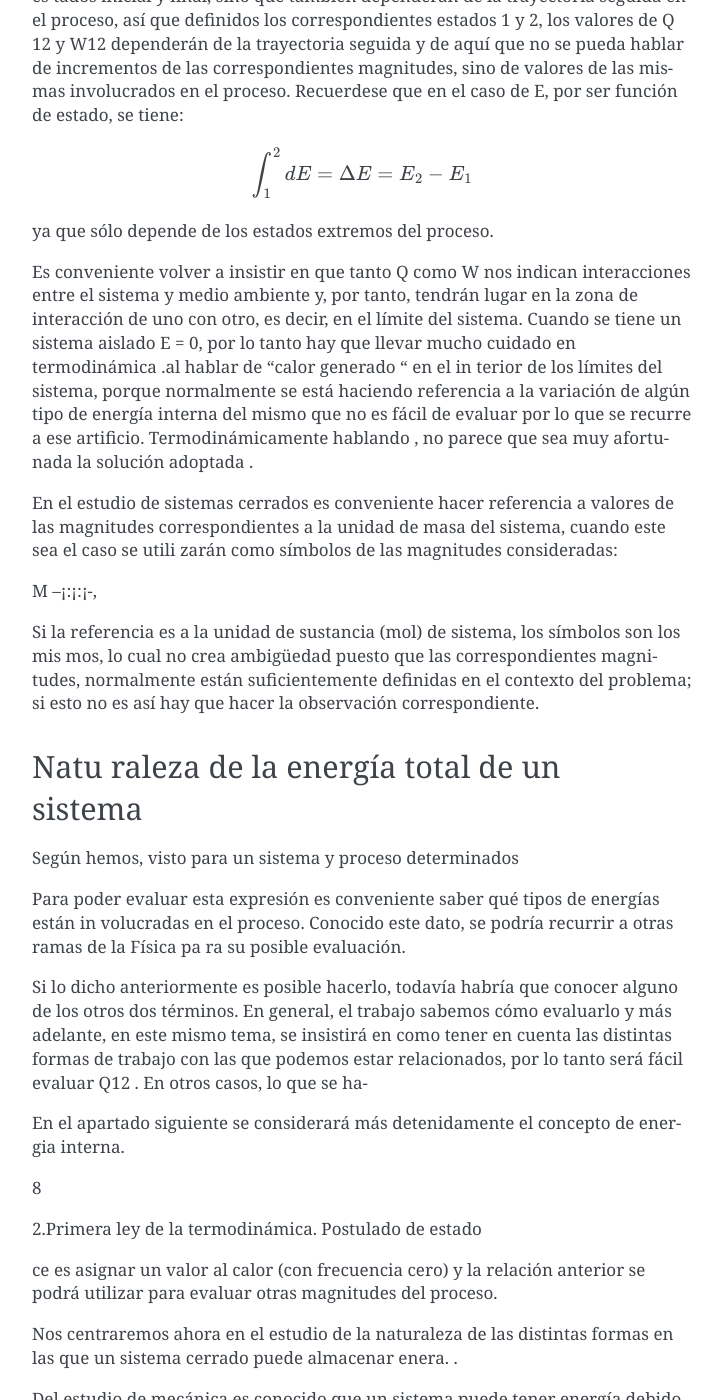
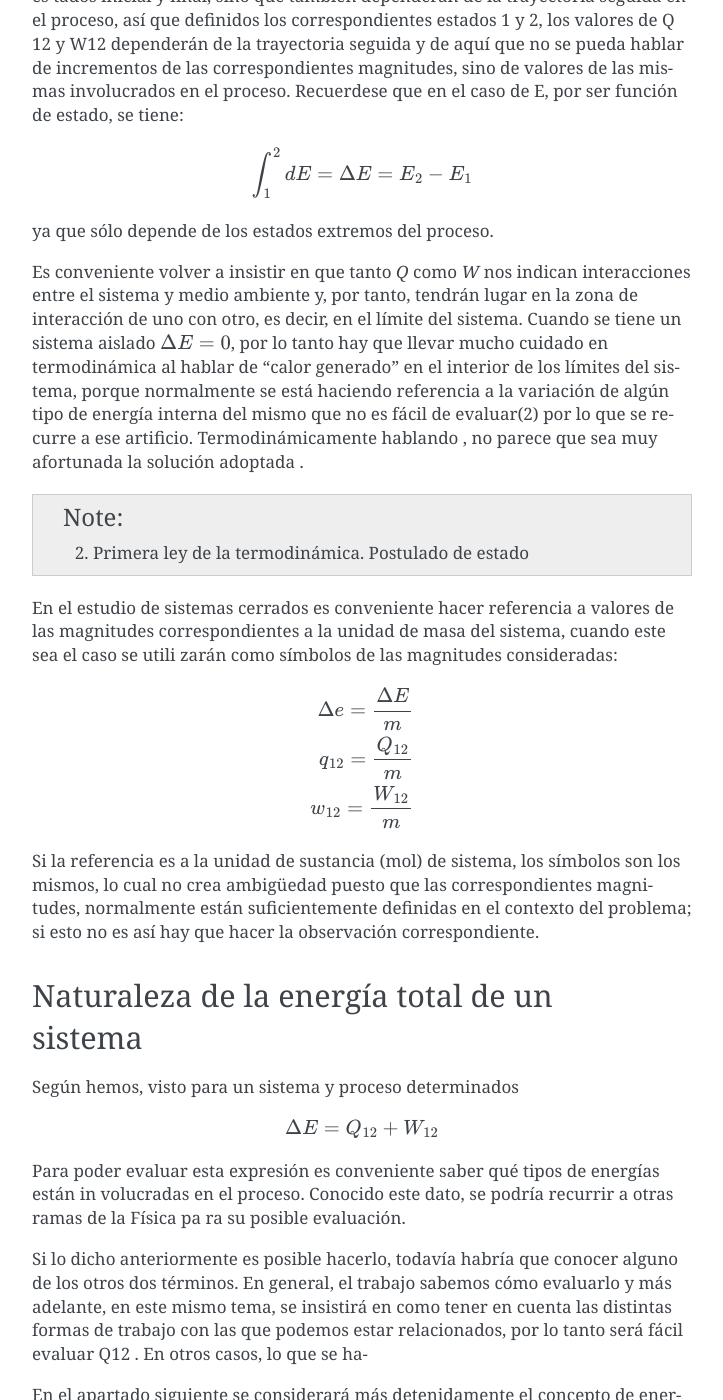
Before and after one commit to mantielero/termodinamica, a Sphinx documentation site: the page built from source/primer_principio_primer_principio.rst, in a window 1280 px wide and 1400 px high, scrolled down 4234 px. Shown: the whole window, without its empty margins (388-1111 px from the left). Built offline with Sphinx 7.4.7, drawn with Linux system fonts in a browser that asks for light colours; pages that are not in the unit, such as notebooks, are missing from menus; some of the changed text lies outside the part shown.

Commit message:
Update primer_principio_primer_principio.rst

```diff
--- a/source/primer_principio_primer_principio.rst
+++ b/source/primer_principio_primer_principio.rst
@@ -130,20 +130,31 @@
 
 ya que sólo depende de los estados extremos del proceso.
 
-Es conveniente volver a insistir en que tanto Q como W nos indican interacciones entre el sistema y medio ambiente y, por tanto, tendrán lugar en la zona de interacción de uno con otro, es decir, en el límite del sistema. Cuando se tiene un sistema aislado E  = 0, por lo tanto hay que llevar mucho cuidado en termodinámica .al hablar de "calor generado " en el in­ terior de los límites del sistema, porque normalmente se está haciendo referencia a la variación de algún tipo de energía interna del mismo que no es fácil de evaluar por lo que se recurre a ese artificio. Termodinámicamente hablando , no parece que sea muy afortunada la solución adoptada .
+Es conveniente volver a insistir en que tanto *Q* como *W* nos indican interacciones entre el sistema y medio ambiente y, por tanto, tendrán lugar en la zona de interacción de uno con otro, es decir, en el límite del sistema. Cuando se tiene un sistema aislado :math:`\Delta E  = 0`, por lo tanto hay que llevar mucho cuidado en termodinámica al hablar de "calor generado" en el interior de los límites del sistema, porque normalmente se está haciendo referencia a la variación de algún tipo de energía interna del mismo que no es fácil de evaluar(2)  por lo que se recurre a ese artificio. Termodinámicamente hablando , no parece que sea muy afortunada la solución adoptada .
+
+.. note::
+
+   (2) Primera ley de la termodinámica. Postulado de estado
 
 En el estudio de sistemas cerrados es conveniente hacer referencia a valores de las magnitudes correspondientes a la unidad de masa del sistema, cuando este sea el caso se utili­ zarán como símbolos de las magnitudes consideradas:
 
-M
---¡:¡:¡-,
+.. math::
 
-Si la referencia es a la unidad de sustancia (mol) de sistema, los símbolos son los mis­ mos, lo cual no crea ambigüedad puesto que las correspondientes magnitudes, normalmente están suficientemente definidas en el contexto del problema; si esto no es así hay que hacer la observación correspondiente.
+   \Delta e = \frac{\Delta E}{m} \\
+   q_{12} = \frac{Q_{12}}{m} \\
+   w_{12} = \frac{W_{12}}{m}
 
-Natu raleza de la energía total de un sistema
----------------------------------------------
+
+Si la referencia es a la unidad de sustancia (mol) de sistema, los símbolos son los mismos, lo cual no crea ambigüedad puesto que las correspondientes magnitudes, normalmente están suficientemente definidas en el contexto del problema; si esto no es así hay que hacer la observación correspondiente.
+
+Naturaleza de la energía total de un sistema
+--------------------------------------------
 
 Según hemos, visto para un sistema y proceso determinados
 
+.. math::
+
+   \Delta E = Q_{12}  + W_{12}
 
 
 Para poder evaluar esta expresión es conveniente saber qué tipos de energías están in­ volucradas en el proceso. Conocido este dato, se podría recurrir a otras ramas de la Física pa­ ra su posible evaluación.
```
Also changed, not shown: other parts of source/primer_principio_primer_principio.rst (+1 -1 lines).
